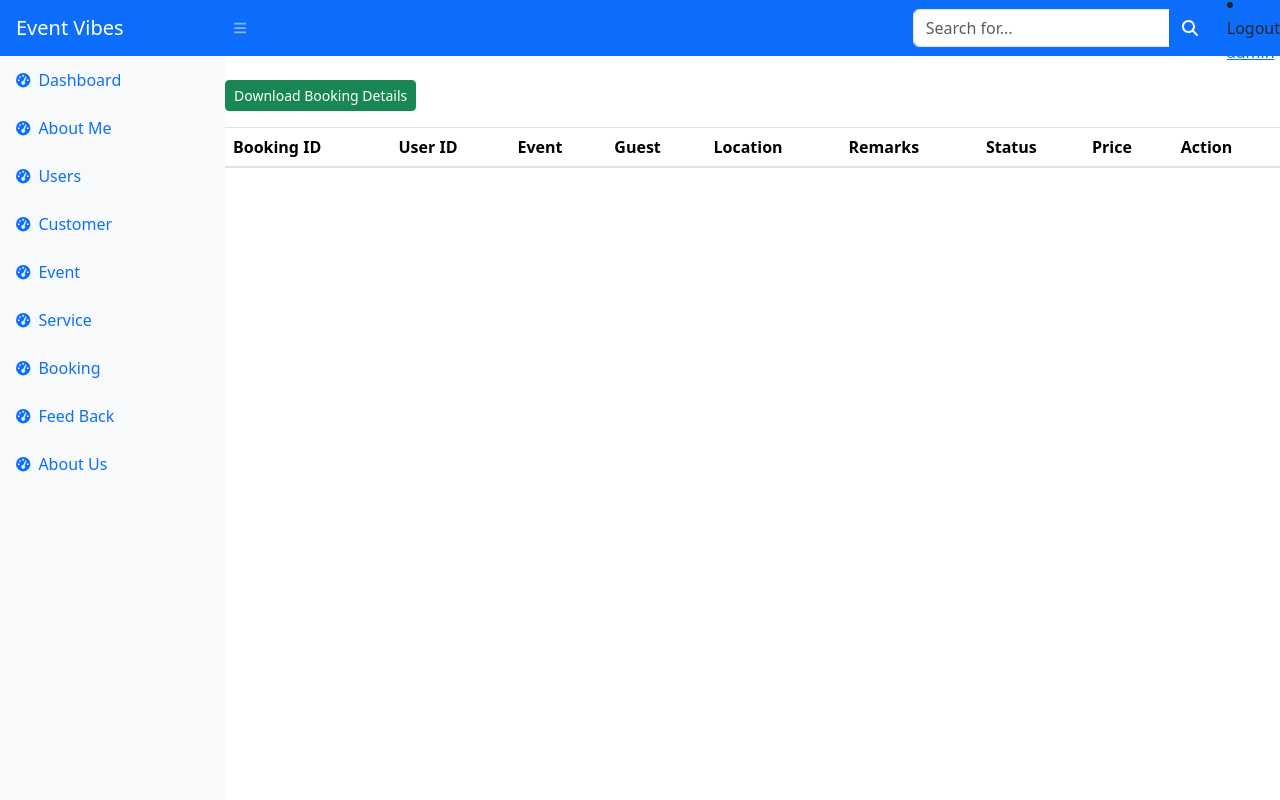
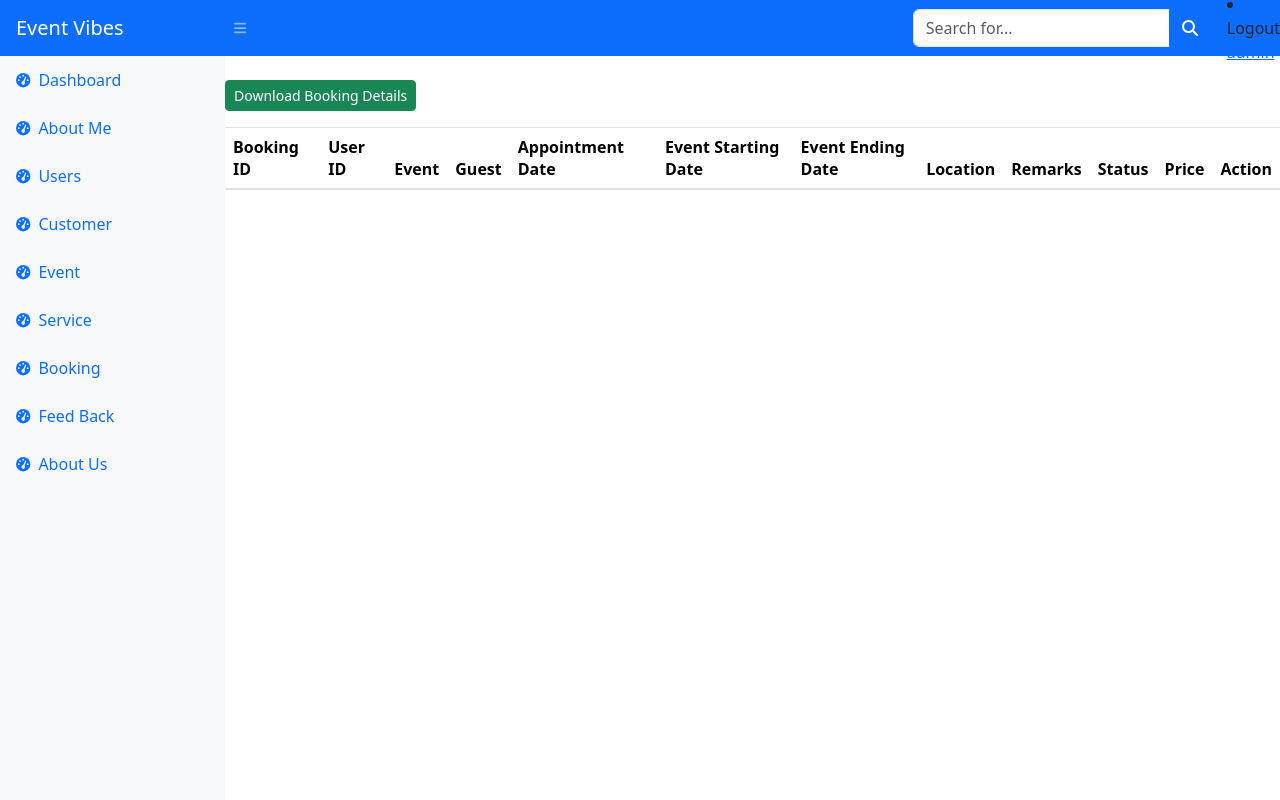
Before and after one commit to shantahimu/EMS, a Laravel app: page /admin/booking/list in a window 1280 px wide. Run offline with Laravel 10, Linux system fonts and the light colour scheme; a user stored in the database is signed in; data comes from the database, SQL or seed files in the repository; data that the repository does not hold is empty; some libraries are stand-ins or nearby versions.

Commit message:
appointment date, event date

```diff
--- a/app/Http/Controllers/Frontend/BookingController.php
+++ b/app/Http/Controllers/Frontend/BookingController.php
@@ -18,6 +18,9 @@ class BookingController extends Controller
             'user_id' => auth()->user()->id,
             'event_id' => $request->event_name,
             'guest' => $request->guest,
+            'appointment_date'=>$request->apponitment_date,
+            'start_date'=>$request->start_date,
+            'end_date'=>$request->end_date,
             'location' => $request->location,
             'remarks' => $request->remarks,
             'status' => 'pending',
--- a/resources/views/admin/pages/booking/list.blade.php
+++ b/resources/views/admin/pages/booking/list.blade.php
@@ -15,6 +15,9 @@
             <th scope="col">User ID</th>
             <th scope="col">Event</th>
             <th scope="col">Guest</th>
+            <th scope="col">Appointment Date</th>
+            <th scope="col">Event Starting Date</th>
+            <th scope="col">Event Ending Date</th>
             <th scope="col">Location</th>
             <th scope="col">Remarks</th>
             <th scope="col">Status</th>
@@ -29,6 +32,9 @@
                 <td>{{ $booking->user_id }}</td>
                 <td>{{ $booking->event->event_name }}</td>
                 <td>{{ $booking->guest }}</td>
+                <td>{{ $booking->appointment_date }}</td>
+                <td>{{ $booking->start_date }}</td>
+                <td>{{ $booking->end_date }}</td>
                 <td>{{ $booking->location }}</td>
                 <td>{{ $booking->remarks }}</td>
                 <td>{{ $booking->status }}</td>
```
Also changed, not shown: resources/views/admin/pages/booking/form.blade.php (+21 -0 lines), database/migrations/2023_11_09_154530_create_bookings_table.php.
